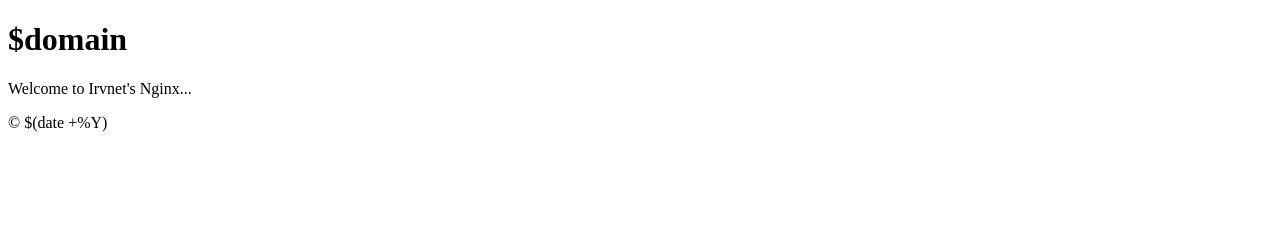
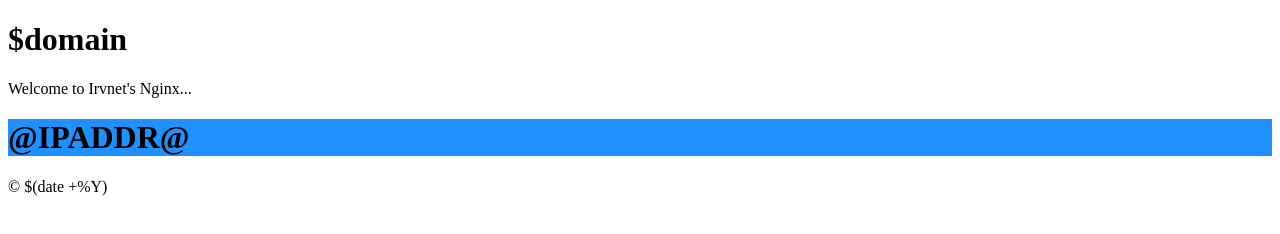
Before and after one commit to irvnet/tf-nginx-aws-immutable, a plain HTML site: page config/index.html in a window 1280 px wide. Drawn offline with Linux system fonts and the light colour scheme.

Commit message:
add a placeholder to insert ip address

```diff
--- a/config/index.html
+++ b/config/index.html
@@ -7,6 +7,7 @@
 <body class="container">
         <header><h1 style="background-color:@COLOR@;">$domain<h1></header>
         <div id="wrapper"><p>Welcome to Irvnet's Nginx... </p></div>
+        <header><h1 style="background-color:DodgerBlue;">@IPADDR@<h1></header>
         <footer>© $(date +%Y)</footer>
 </body>
 </html>
```
